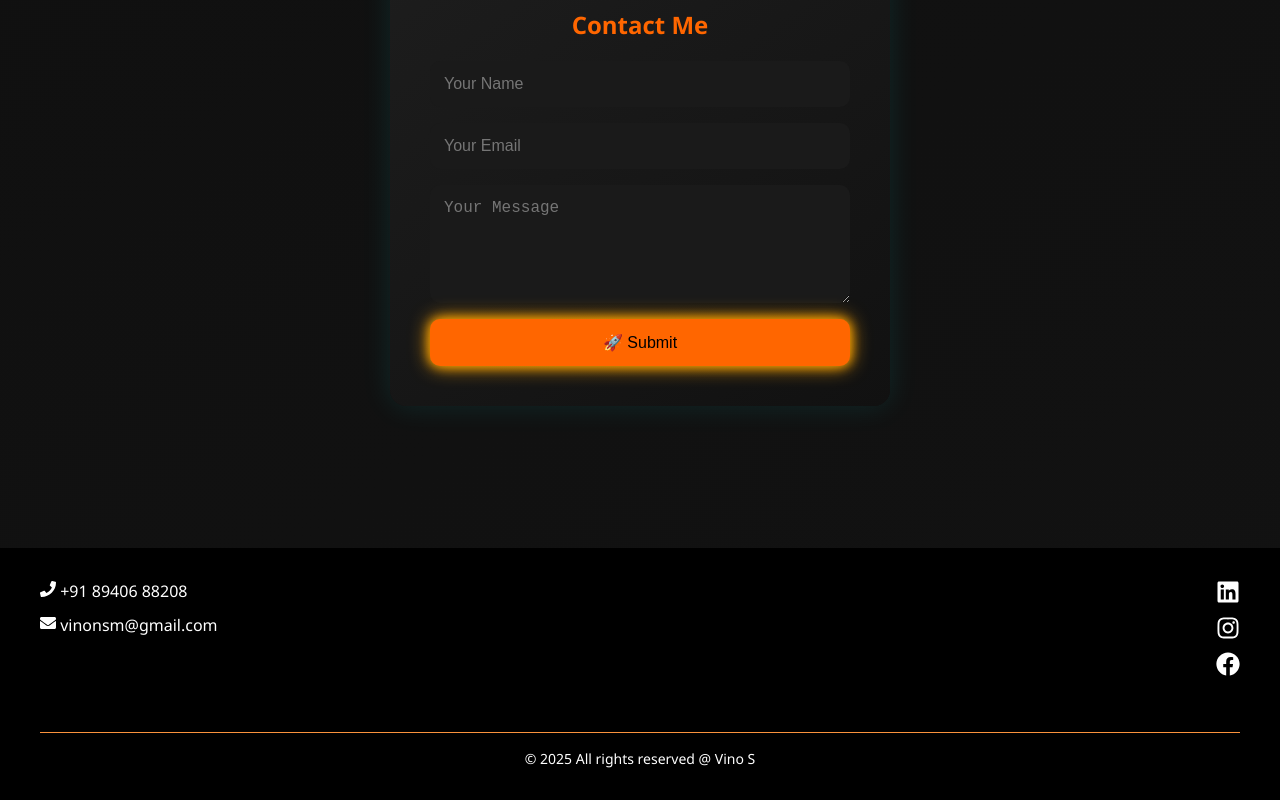
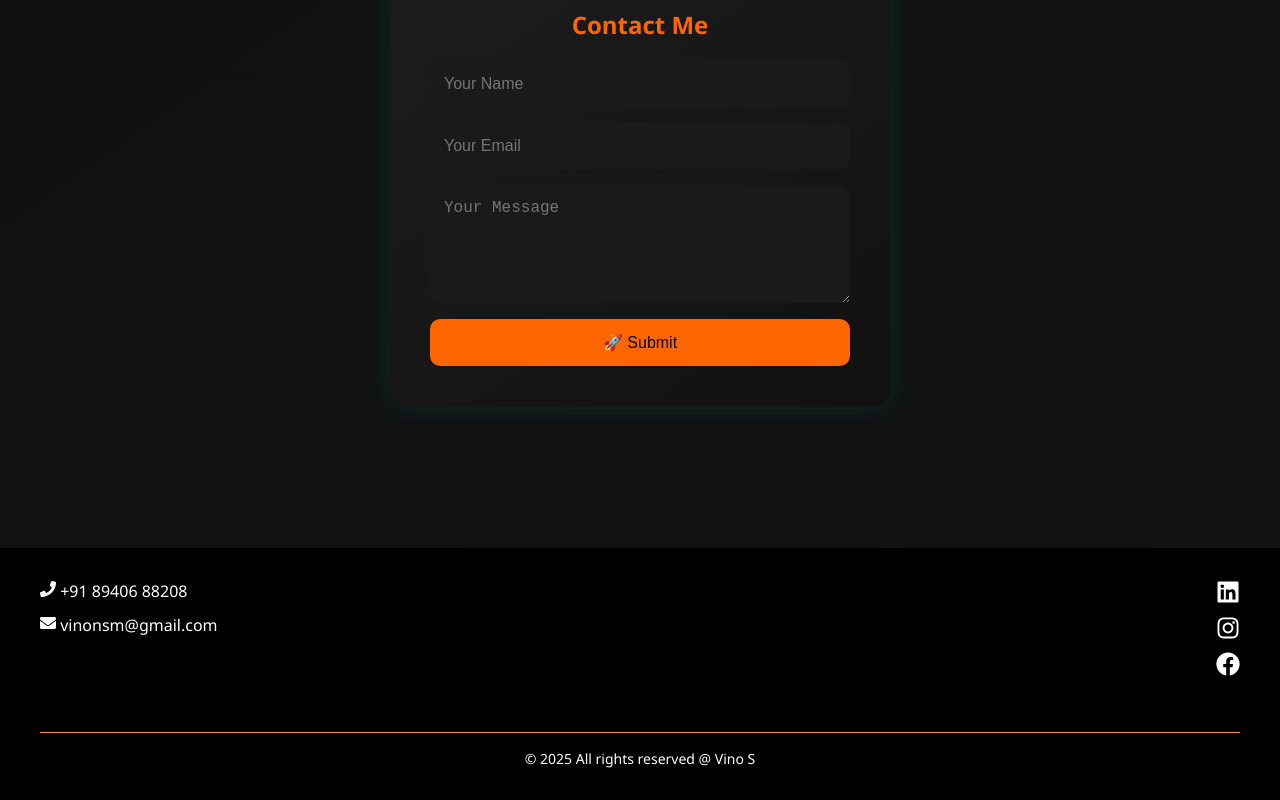
Before and after one commit to vino708/portfolio, a React (Create React App) app: page / in a window 1280 px wide. Shown: the part 2975-3775 px from the top of the page. Built offline with nearby package versions, Linux system fonts and the light colour scheme.

Commit message:
first commit

```diff
--- a/src/Components/About.jsx
+++ b/src/Components/About.jsx
@@ -52,7 +52,7 @@ const About = () => {
           </div>
 
           <a
-            href={`${process.env.PUBLIC_URL}/Vino_Resume.pdf`}
+            href={`${process.env.PUBLIC_URL}/Vino_Resum.pdf`}
             download="Vino_Resume.pdf"
             target="_blank"
             rel="noopener noreferrer"
--- a/src/Components/Contact.css
+++ b/src/Components/Contact.css
@@ -99,10 +99,7 @@ body {
   transform: scale(1.05);
 }
 
-.pulse-glow {
-  box-shadow: 0 0 10px #ff6600, 0 0 20px #ff6600;
-  animation: glowPulse 2s infinite ease-in-out;
-}
+
 
 @keyframes glowPulse {
   0% {
```
Also changed, not shown: 1 other file (tests, documents, lock files or other folders).
